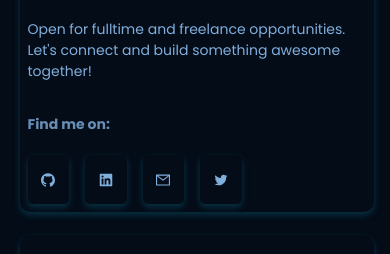
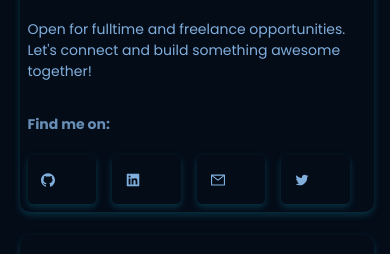
Before and after one commit to o-brayarn/portfolio, a React (Create React App) app: page / in a window 390 px wide. Shown: the part 6307-6561 px from the top of the page. Built offline with nearby package versions, Linux system fonts and the light colour scheme; a web font is replaced by a local one.

Commit message:
modify: socials width

```diff
--- a/src/pages/contacts/Contact.jsx
+++ b/src/pages/contacts/Contact.jsx
@@ -29,10 +29,12 @@ export default function Contact() {
           <p> <span> Email: {" "}</span>brayarnogeda@gmail.com</p>
           <p><span> Phone:{" "}</span>+254741280129</p>
           <p>Open for fulltime and freelance opportunities. Let's connect and build something awesome together!</p>
+
           <div className='contact__me-socials'>
             <p>Find me on:</p>
             <Socials />
           </div>
+
         </div>
 
         <div className="contact__me-form">
--- a/src/pages/contacts/contact.css
+++ b/src/pages/contacts/contact.css
@@ -49,7 +49,7 @@ section .contact__me-heading {
   font-weight: 600;
 }
 .contact__me-socials {
-  max-width: 45%;
+  width: auto;
   margin-top: 2rem;
 }
 .contact__me-socials p {
@@ -133,8 +133,8 @@ section hr {
     flex-direction: column;
   }
   .contact__me-socials {
-    max-width: 30%;
     width: auto;
+    height: auto;
   }
   .contact__me-form,
   .contact__me-info {
```
